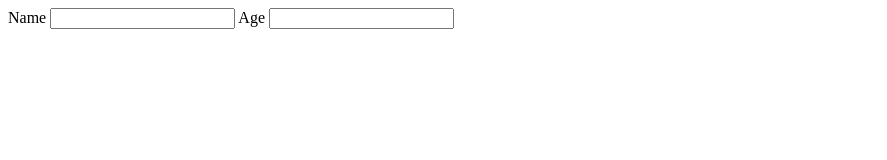
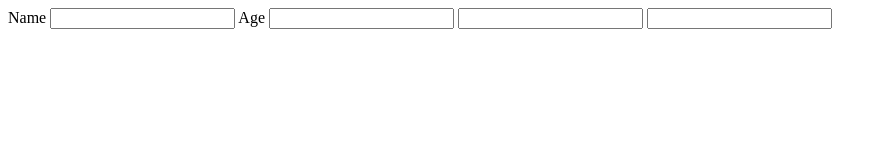
Before and after one commit to km-ashik/git-practice-1, a plain HTML site: page login.html in a window 1280 px wide. Shown: the whole page, without its empty margins (0-887 px from the left). Drawn offline with Linux system fonts and the light colour scheme.

Commit message:
modify login form

```diff
--- a/login.html
+++ b/login.html
@@ -11,6 +11,10 @@
         <input type="text">
         <label for="age">Age</label>
         <input type="number">
+        <label for="last name"></label>
+        <input type="text">
+        <label for="password"></label>
+        <input type="password">
     </form>
 
 </body>
```
